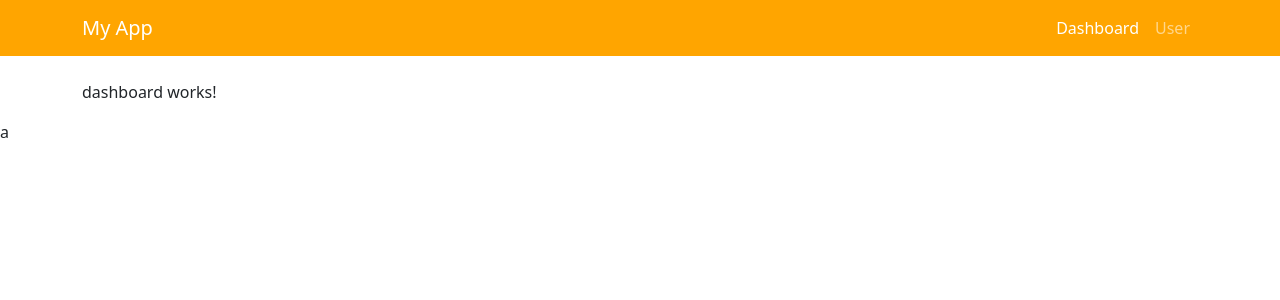
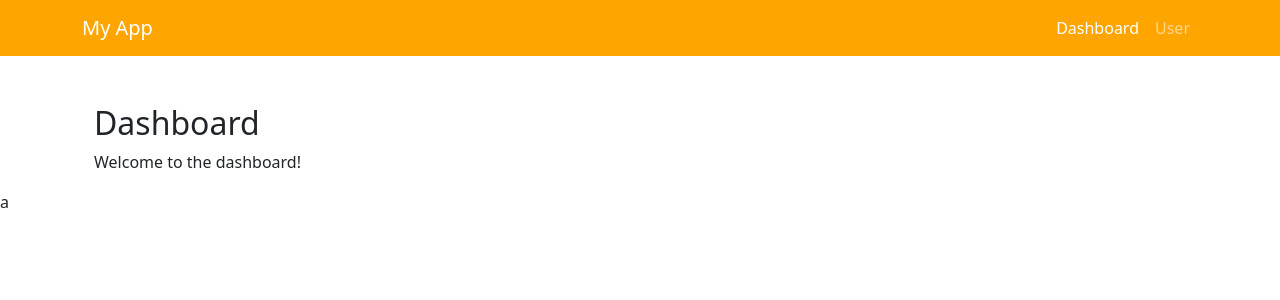
Before and after one commit to favourcole/Social-Engineering-Education-Tool, an Angular app in the folder my-frontend-app/: page /dashboard in a window 1280 px wide. Shown: the top 300 px of the page. Built offline with nearby package versions, Linux system fonts and the light colour scheme.

Commit message:
feat: design dashboard UI with welcome message and container layout

```diff
--- a/my-frontend-app/src/app/components/dashboard/dashboard.component.html
+++ b/my-frontend-app/src/app/components/dashboard/dashboard.component.html
@@ -1 +1,4 @@
-<p>dashboard works!</p>
+<div class="container mt-5">
+    <h2>Dashboard</h2>
+    <p>Welcome to the dashboard!</p>
+  </div>
```
